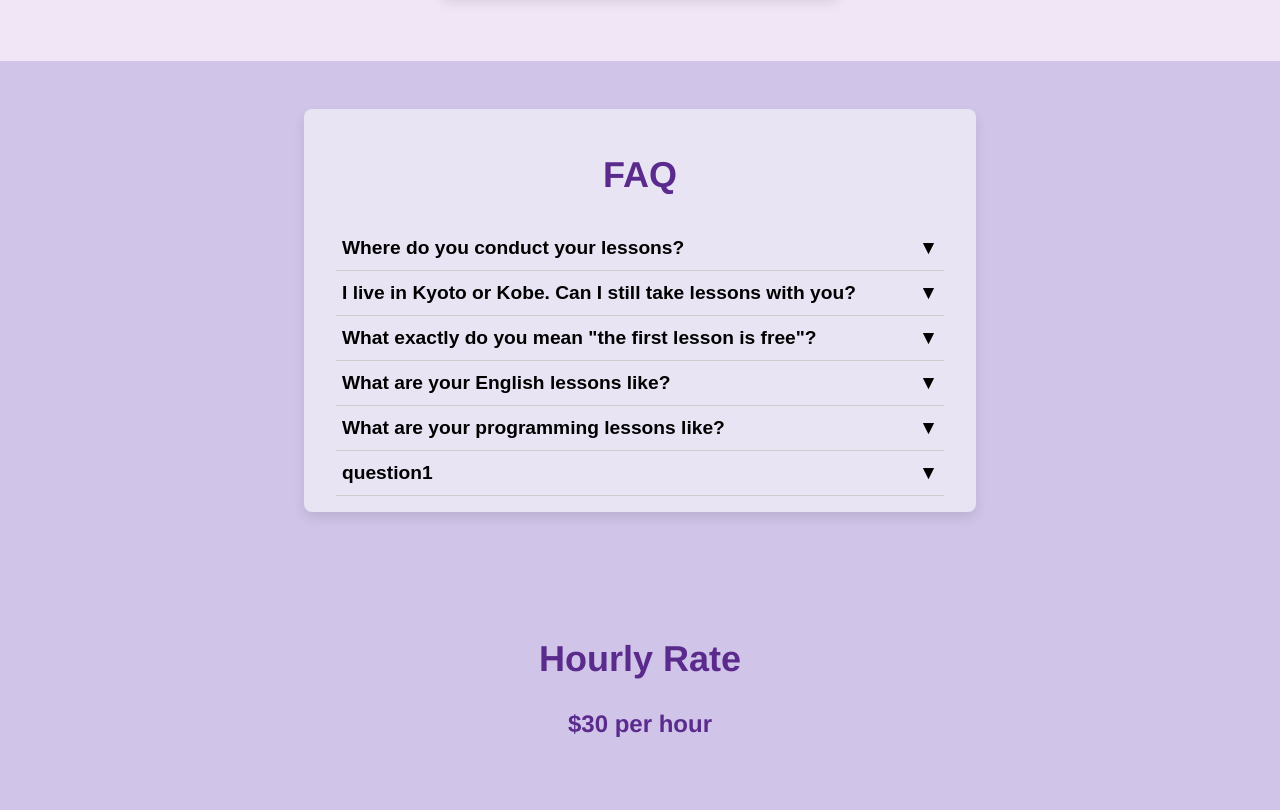
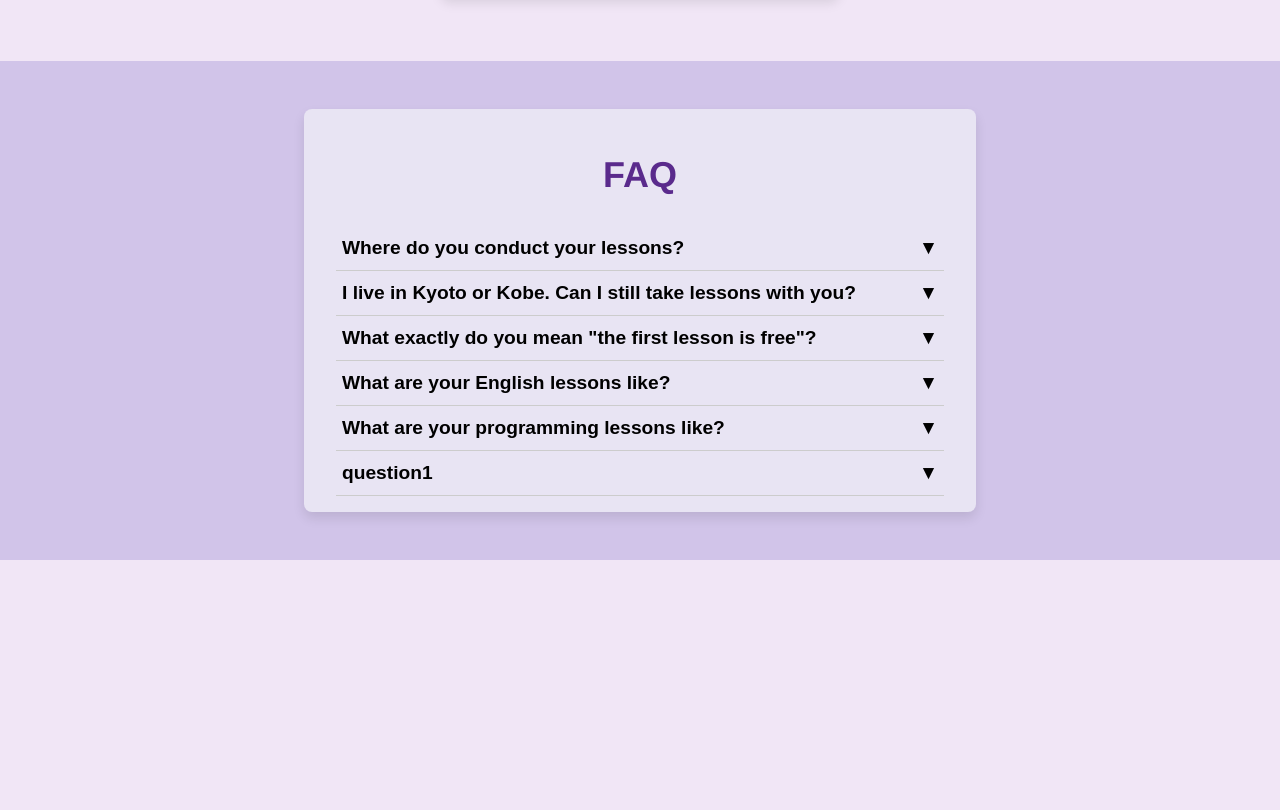
Before and after one commit to cjbell630/tutoring-site, an Astro site: page / in a window 1280 px wide. Shown: the part 1125-1935 px from the top of the page. After the commit the page ends 1685 px from the top, so only its background shows below. Built offline with nearby package versions, Linux system fonts and the light colour scheme; Astro itself is replaced by a stand-in of ours.

Commit message:
remove pricing section

```diff
--- a/src/components/PricingSection.astro
+++ /dev/null
@@ -1,18 +0,0 @@
----
-const {price} = Astro.props;
----
-<section class="pricing">
-    <h2>Hourly Rate</h2>
-    <p>${price} per hour</p>
-</section>
-
-<style>
-    .pricing {
-        text-align: center;
-        padding: 3rem 2rem;
-        font-size: 1.5rem;
-        font-weight: 700; /* Bold */
-        background-color: #D1C4E9; /* Soft Pastel Lavender */
-        color: #5A2A8C; /* Deep Purple */
-    }
-</style>
--- a/src/pages/index.astro
+++ b/src/pages/index.astro
@@ -1,7 +1,6 @@
 ---
 import HeroSection from "../components/HeroSection.astro";
 import SubjectCard from "../components/SubjectCard.astro";
-import PricingSection from "../components/PricingSection.astro";
 import ContactButton from "../components/ContactButton.astro";
 import FAQSection from "../components/FAQSection.astro";
 import SubjectsSection from "../components/SubjectsSection.astro";
@@ -33,7 +32,6 @@ const pricePerHour = 30; // Update as needed
 <SubjectsSection subjects={subjects}></SubjectsSection>
 
 <FAQSection faqs={faqs}/>
-<PricingSection price={pricePerHour}/>
 <ContactButton/>
 
 <style>
```
